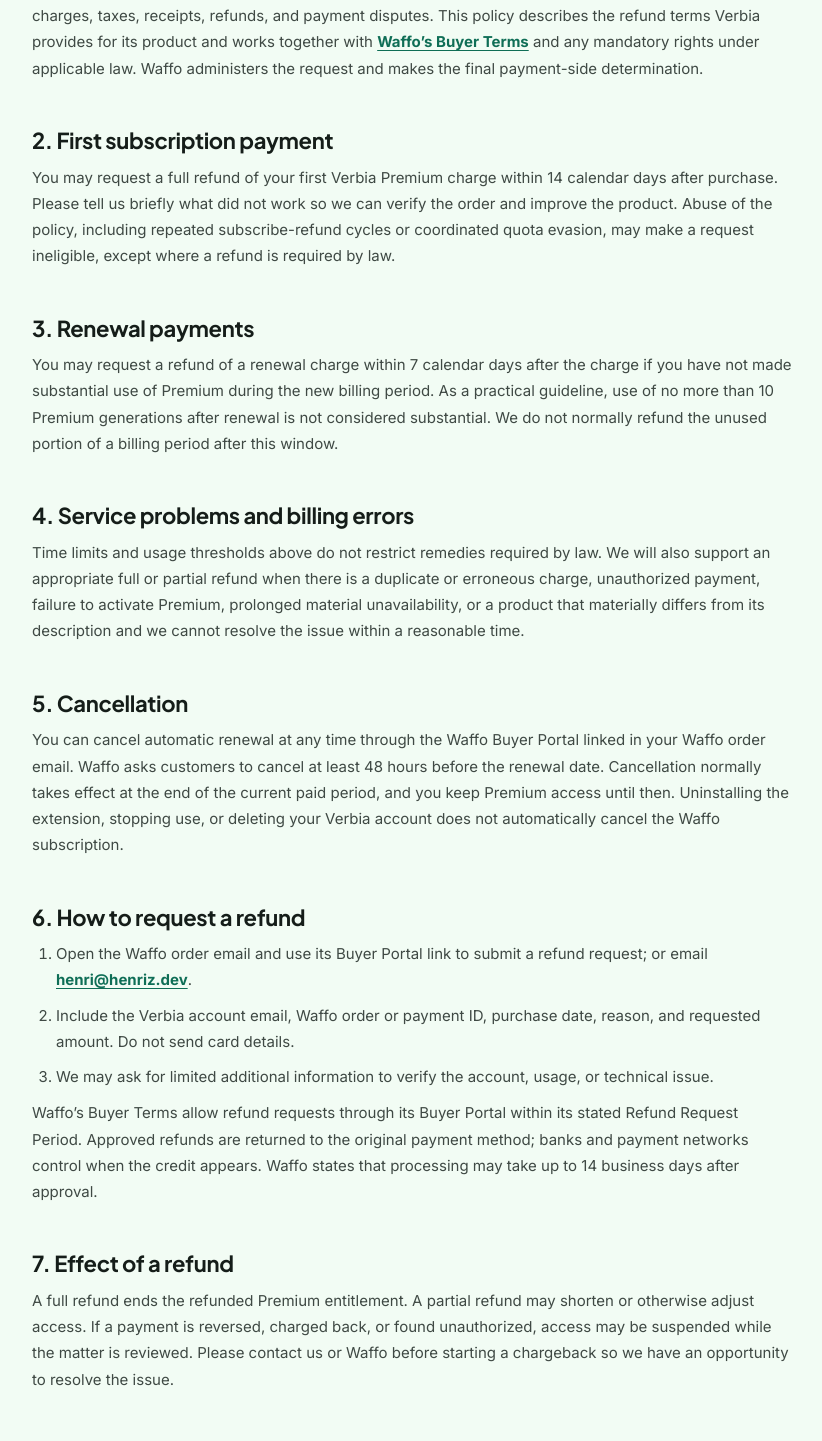
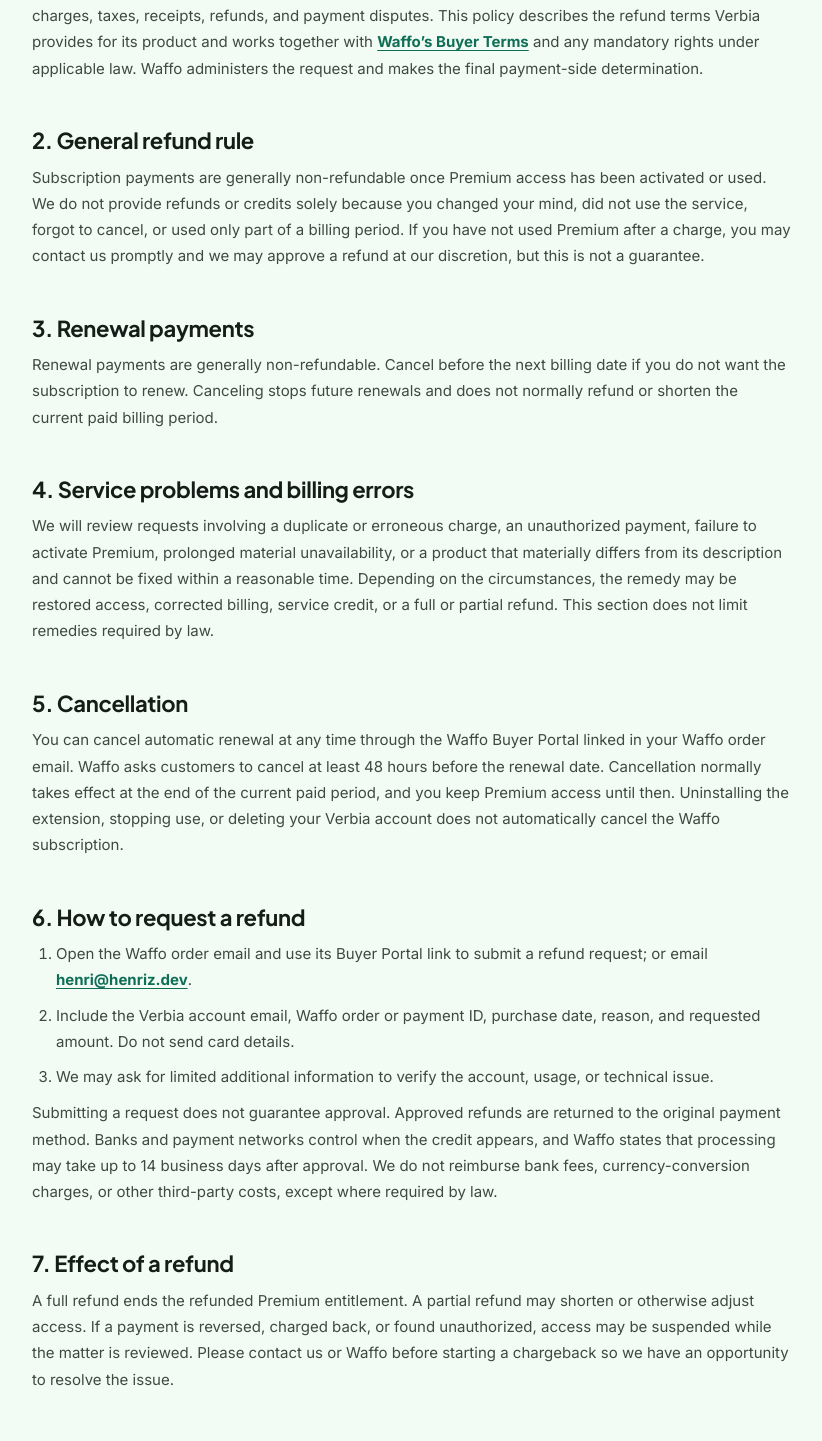
Before and after one commit to Henri-ZZ/verbia, a Next.js app in the folder apps/web/: page /refund in a window 1280 px wide. Shown: the part 525-1966 px from the top of the page, without its empty margins (228-1050 px from the left). Built offline with nearby package versions, Linux system fonts and the light colour scheme; no server answers.

Commit message:
feat: 修改退款政策

```diff
--- a/apps/web/app/refund/page.tsx
+++ b/apps/web/app/refund/page.tsx
@@ -3,13 +3,13 @@
 
 export const metadata: Metadata = { title: "Refund Policy — Verbia", description: "Cancellation and refund rules for Verbia Premium subscriptions.", alternates: { canonical: "/refund", languages: { en: "/refund", "zh-CN": "/zh/refund" } } };
 
-export default function RefundPage() { return <LegalPage locale="en" eyebrow="REFUND POLICY" title="Refund Policy" description="We want subscription decisions to be clear and give new customers a reasonable opportunity to verify that Verbia Premium works for them.">
+export default function RefundPage() { return <LegalPage locale="en" eyebrow="REFUND POLICY" title="Refund Policy" description="This policy explains when a Verbia Premium subscription may be refunded and how to cancel future renewals.">
   <section><h2>1. Who processes your purchase</h2><p>Waffo.com Limited is the merchant of record and authorized reseller for Verbia Premium. Waffo processes charges, taxes, receipts, refunds, and payment disputes. This policy describes the refund terms Verbia provides for its product and works together with <a href="https://www.waffo.ai/en/buyer-terms" target="_blank" rel="noreferrer">Waffo’s Buyer Terms</a> and any mandatory rights under applicable law. Waffo administers the request and makes the final payment-side determination.</p></section>
-  <section><h2>2. First subscription payment</h2><p>You may request a full refund of your first Verbia Premium charge within 14 calendar days after purchase. Please tell us briefly what did not work so we can verify the order and improve the product. Abuse of the policy, including repeated subscribe-refund cycles or coordinated quota evasion, may make a request ineligible, except where a refund is required by law.</p></section>
-  <section><h2>3. Renewal payments</h2><p>You may request a refund of a renewal charge within 7 calendar days after the charge if you have not made substantial use of Premium during the new billing period. As a practical guideline, use of no more than 10 Premium generations after renewal is not considered substantial. We do not normally refund the unused portion of a billing period after this window.</p></section>
-  <section><h2>4. Service problems and billing errors</h2><p>Time limits and usage thresholds above do not restrict remedies required by law. We will also support an appropriate full or partial refund when there is a duplicate or erroneous charge, unauthorized payment, failure to activate Premium, prolonged material unavailability, or a product that materially differs from its description and we cannot resolve the issue within a reasonable time.</p></section>
+  <section><h2>2. General refund rule</h2><p>Subscription payments are generally non-refundable once Premium access has been activated or used. We do not provide refunds or credits solely because you changed your mind, did not use the service, forgot to cancel, or used only part of a billing period. If you have not used Premium after a charge, you may contact us promptly and we may approve a refund at our discretion, but this is not a guarantee.</p></section>
+  <section><h2>3. Renewal payments</h2><p>Renewal payments are generally non-refundable. Cancel before the next billing date if you do not want the subscription to renew. Canceling stops future renewals and does not normally refund or shorten the current paid billing period.</p></section>
+  <section><h2>4. Service problems and billing errors</h2><p>We will review requests involving a duplicate or erroneous charge, an unauthorized payment, failure to activate Premium, prolonged material unavailability, or a product that materially differs from its description and cannot be fixed within a reasonable time. Depending on the circumstances, the remedy may be restored access, corrected billing, service credit, or a full or partial refund. This section does not limit remedies required by law.</p></section>
   <section><h2>5. Cancellation</h2><p>You can cancel automatic renewal at any time through the Waffo Buyer Portal linked in your Waffo order email. Waffo asks customers to cancel at least 48 hours before the renewal date. Cancellation normally takes effect at the end of the current paid period, and you keep Premium access until then. Uninstalling the extension, stopping use, or deleting your Verbia account does not automatically cancel the Waffo subscription.</p></section>
-  <section><h2>6. How to request a refund</h2><ol><li>Open the Waffo order email and use its Buyer Portal link to submit a refund request; or email <a href="mailto:henri@henriz.dev">henri@henriz.dev</a>.</li><li>Include the Verbia account email, Waffo order or payment ID, purchase date, reason, and requested amount. Do not send card details.</li><li>We may ask for limited additional information to verify the account, usage, or technical issue.</li></ol><p>Waffo’s Buyer Terms allow refund requests through its Buyer Portal within its stated Refund Request Period. Approved refunds are returned to the original payment method; banks and payment networks control when the credit appears. Waffo states that processing may take up to 14 business days after approval.</p></section>
+  <section><h2>6. How to request a refund</h2><ol><li>Open the Waffo order email and use its Buyer Portal link to submit a refund request; or email <a href="mailto:henri@henriz.dev">henri@henriz.dev</a>.</li><li>Include the Verbia account email, Waffo order or payment ID, purchase date, reason, and requested amount. Do not send card details.</li><li>We may ask for limited additional information to verify the account, usage, or technical issue.</li></ol><p>Submitting a request does not guarantee approval. Approved refunds are returned to the original payment method. Banks and payment networks control when the credit appears, and Waffo states that processing may take up to 14 business days after approval. We do not reimburse bank fees, currency-conversion charges, or other third-party costs, except where required by law.</p></section>
   <section><h2>7. Effect of a refund</h2><p>A full refund ends the refunded Premium entitlement. A partial refund may shorten or otherwise adjust access. If a payment is reversed, charged back, or found unauthorized, access may be suspended while the matter is reviewed. Please contact us or Waffo before starting a chargeback so we have an opportunity to resolve the issue.</p></section>
   <section><h2>8. Consumer rights</h2><p>Nothing in this policy excludes a cooling-off right, remedy for defective digital services, or other consumer right that cannot be waived under the law that applies to you. If mandatory law gives you more favorable rights, those rights prevail.</p></section>
 </LegalPage>; }
--- a/apps/web/app/terms/page.tsx
+++ b/apps/web/app/terms/page.tsx
@@ -10,7 +10,7 @@
   <section><h2>4. Your content and AI processing</h2><p>You retain your rights in the text, context, instructions, and other material you submit. You give Verbia a limited, worldwide right to process that material only as needed to operate, secure, and support the service. This includes sending the material to contracted AI infrastructure providers to generate the requested draft.</p><p>You must have the right to submit the material. Do not submit confidential, regulated, or sensitive personal information unless you are authorized to do so and accept that it must be processed to fulfill your request. AI output can be inaccurate, incomplete, inappropriate, or similar to content produced for others. It is not professional, legal, medical, financial, or other expert advice.</p></section>
   <section><h2>5. Acceptable use</h2><p>You may not use Verbia to break the law; violate another person’s privacy, confidentiality, intellectual property, or other rights; deceive, impersonate, harass, exploit, or harm people; distribute malware or spam; generate sexual content involving minors; facilitate violence or wrongdoing; bypass safeguards, access controls, quotas, or rate limits; probe or disrupt the service; resell access without permission; or use automated means that place an unreasonable load on the service.</p><p>We may limit or suspend access when reasonably necessary to address abuse, security, legal requirements, payment disputes, or material violations of these terms.</p></section>
   <section><h2>6. Free and paid plans</h2><p>The Free plan currently includes a daily generation allowance. Verbia Premium currently includes up to 100 generations per day and is offered as a monthly or annual subscription. A “generation” is a request processed by the service, including a request that produces a draft; retries caused solely by a confirmed service failure may be excluded at our discretion. Daily allowances reset according to the service’s stated reset schedule and do not roll over.</p><p>Current prices and plan details appear before checkout. Taxes and the final amount may depend on your location and are shown at checkout. We may change future prices or plan features. A price change for an existing subscription will be handled with the notice or consent required by applicable law and the checkout provider’s terms.</p></section>
-  <section><h2>7. Payments, renewals, and Waffo</h2><p>Waffo.com Limited (“Waffo”) is the merchant of record and authorized reseller for paid Verbia subscriptions. Waffo processes payment, calculates and remits applicable transaction taxes, provides receipts and invoices, and administers payment disputes and refunds. Your purchase is also governed by <a href="https://www.waffo.ai/en/buyer-terms" target="_blank" rel="noreferrer">Waffo’s Buyer Terms</a> and <a href="https://www.waffo.ai/en/privacy" target="_blank" rel="noreferrer">Privacy Policy</a>.</p><p>Subscriptions renew automatically for the same billing period until canceled. To avoid the next charge, cancel through the Waffo Buyer Portal at least 48 hours before the renewal date. The portal link is included in your Waffo order email. Cancellation normally takes effect at the end of the paid billing period. Refunds are governed by our Refund Policy, Waffo’s applicable terms, and mandatory consumer law.</p><p>Premium access is linked to the Verbia account that initiated authenticated checkout. The payment email entered at Waffo checkout is used for billing and receipts; changing it does not transfer Premium access to a different Verbia account.</p></section>
+  <section><h2>7. Payments, renewals, and Waffo</h2><p>Waffo.com Limited (“Waffo”) is the merchant of record and authorized reseller for paid Verbia subscriptions. Waffo processes payment, calculates and remits applicable transaction taxes, provides receipts and invoices, and administers payment disputes and refunds. Your purchase is also governed by <a href="https://www.waffo.ai/en/buyer-terms" target="_blank" rel="noreferrer">Waffo’s Buyer Terms</a> and <a href="https://www.waffo.ai/en/privacy" target="_blank" rel="noreferrer">Privacy Policy</a>.</p><p>Subscriptions renew automatically for the same billing period until canceled. To avoid the next charge, cancel through the Waffo Buyer Portal at least 48 hours before the renewal date. The portal link is included in your Waffo order email. Cancellation normally takes effect at the end of the paid billing period. Payments, including renewals and unused portions of a billing period, are generally non-refundable except as stated in our Refund Policy or required by law.</p><p>Premium access is linked to the Verbia account that initiated authenticated checkout. The payment email entered at Waffo checkout is used for billing and receipts; changing it does not transfer Premium access to a different Verbia account.</p></section>
   <section><h2>8. Intellectual property</h2><p>Verbia, its software, design, branding, documentation, and service technology belong to Verbia or its licensors. Subject to these terms, we grant you a limited, personal, non-exclusive, non-transferable, revocable right to use the service for its intended purpose. You may not copy, modify, reverse engineer, distribute, or create derivative products from Verbia except where applicable law expressly permits it.</p></section>
   <section><h2>9. Third-party services and websites</h2><p>Verbia interacts with websites and services we do not control and relies on providers for authentication, hosting, AI processing, and payment. Their terms and availability may affect Verbia. You are responsible for complying with the rules of any website where you use a Verbia draft.</p></section>
   <section><h2>10. Availability and disclaimers</h2><p>We aim to provide a reliable service, but Verbia is provided “as is” and “as available.” To the extent permitted by law, we disclaim implied warranties of merchantability, fitness for a particular purpose, non-infringement, accuracy, and uninterrupted availability. We do not guarantee that a draft will be correct, suitable, unique, or accepted by a third-party platform.</p></section>
--- a/apps/web/app/zh/terms/page.tsx
+++ b/apps/web/app/zh/terms/page.tsx
@@ -10,7 +10,7 @@
   <section><h2>4. 你的内容与 AI 处理</h2><p>你保留对所提交文本、上下文、指令和其他材料的权利。你授予 Verbia 一项有限的、全球范围的处理许可，仅用于运行、保护和支持服务，包括将相关材料发送给受约束的 AI 基础设施供应商，以生成你要求的草稿。</p><p>你必须有权提交这些材料。除非你有权这样做，并接受这些信息需要被处理才能完成请求，否则请勿提交机密、受监管或敏感个人信息。AI 输出可能不准确、不完整、不适宜，或与为其他用户生成的内容相似；它不构成法律、医疗、财务或其他专业建议。</p></section>
   <section><h2>5. 可接受使用</h2><p>你不得使用 Verbia 违法；侵犯他人的隐私、保密义务、知识产权或其他权利；欺骗、冒充、骚扰、剥削或伤害他人；传播恶意软件或垃圾信息；生成涉及未成年人的性内容；协助暴力或不法行为；绕过安全措施、访问控制、额度或速率限制；探测或干扰服务；未经许可转售访问权限；或以自动化方式给服务造成不合理负担。</p><p>为了处理滥用、安全问题、法律要求、付款争议或严重违反本条款的情形，我们可以在合理必要范围内限制或暂停访问。</p></section>
   <section><h2>6. 免费与付费套餐</h2><p>免费版目前提供每日生成额度。Verbia Premium 目前每天最多提供 100 次生成，并可按月或按年订阅。“一次生成”是指服务已处理的一次请求，包括成功产出草稿的请求；仅因已确认的服务故障而进行的重试，我们可以酌情不计入。每日额度按服务显示的时间重置，不能结转。</p><p>结账前会显示当前价格和套餐内容。税费与最终金额可能因所在地而异，并在收银台显示。我们可以调整未来价格或套餐功能；现有订阅的价格变化会按照适用法律和收银台提供商条款所要求的方式通知或征得同意。</p></section>
-  <section><h2>7. 付款、续订与 Waffo</h2><p>Waffo.com Limited（“Waffo”）是 Verbia 付费订阅的记录商户和授权经销商。Waffo 负责处理付款、计算和缴纳适用交易税、提供收据与发票，并处理付款争议和退款。购买还受到 <a href="https://www.waffo.ai/en/buyer-terms" target="_blank" rel="noreferrer">Waffo 买家条款</a>与<a href="https://www.waffo.ai/en/privacy" target="_blank" rel="noreferrer">隐私政策</a>约束。</p><p>订阅会以相同计费周期自动续订，直至取消。若要避免下一次扣款，请至少在续订日期前 48 小时通过 Waffo Buyer Portal 取消；Waffo 订单邮件中包含入口。取消通常在当前已付费周期结束时生效。退款适用我们的退款政策、Waffo 相关条款和强制性消费者法律。</p><p>Premium 权益绑定到发起已登录结账的 Verbia 账号。Waffo 收银台中的付款邮箱用于付款和收据；修改付款邮箱不会把 Premium 权益转移到其他 Verbia 账号。</p></section>
+  <section><h2>7. 付款、续订与 Waffo</h2><p>Waffo.com Limited（“Waffo”）是 Verbia 付费订阅的记录商户和授权经销商。Waffo 负责处理付款、计算和缴纳适用交易税、提供收据与发票，并处理付款争议和退款。购买还受到 <a href="https://www.waffo.ai/en/buyer-terms" target="_blank" rel="noreferrer">Waffo 买家条款</a>与<a href="https://www.waffo.ai/en/privacy" target="_blank" rel="noreferrer">隐私政策</a>约束。</p><p>订阅会以相同计费周期自动续订，直至取消。若要避免下一次扣款，请至少在续订日期前 48 小时通过 Waffo Buyer Portal 取消；Waffo 订单邮件中包含入口。取消通常在当前已付费周期结束时生效。包括续费及计费周期未使用部分在内的付款通常不予退还，退款政策另有规定或法律强制要求的情形除外。</p><p>Premium 权益绑定到发起已登录结账的 Verbia 账号。Waffo 收银台中的付款邮箱用于付款和收据；修改付款邮箱不会把 Premium 权益转移到其他 Verbia 账号。</p></section>
   <section><h2>8. 知识产权</h2><p>Verbia 的软件、设计、品牌、文档和服务技术归 Verbia 或其许可方所有。在遵守本条款的前提下，我们授予你有限的、个人的、非独占、不可转让且可撤销的权利，以预定方式使用服务。除适用法律明确允许外，你不得复制、修改、反向工程、分发 Verbia，或基于 Verbia 创建衍生产品。</p></section>
   <section><h2>9. 第三方服务与网站</h2><p>Verbia 会与我们无法控制的网站及服务配合使用，并依赖第三方提供登录、托管、AI 处理和付款服务；这些服务的条款和可用性可能影响 Verbia。你需要遵守使用 Verbia 草稿的网站规则。</p></section>
   <section><h2>10. 可用性与免责声明</h2><p>我们致力于提供可靠服务，但 Verbia 按“现状”和“可用”状态提供。在法律允许的范围内，我们不作适销性、特定用途适用性、不侵权、准确性或持续可用性的默示保证，也不保证草稿一定正确、合适、独一无二或被第三方平台接受。</p></section>
```
Also changed, not shown: apps/web/app/zh/refund/page.tsx (+5 -5 lines), 1 other file (tests, documents, lock files or other folders).
